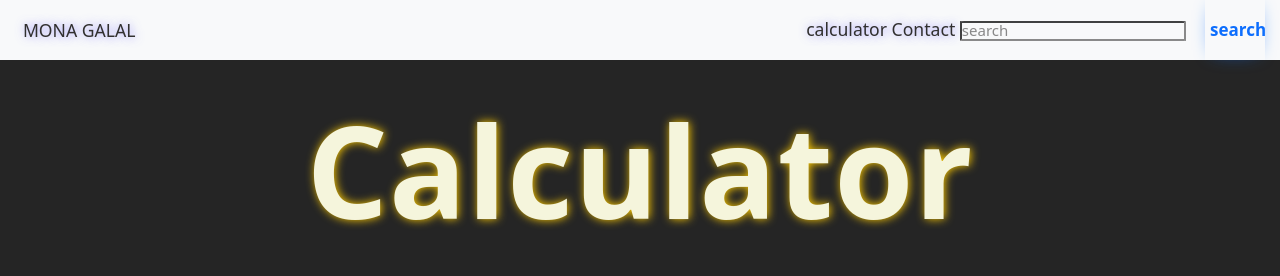
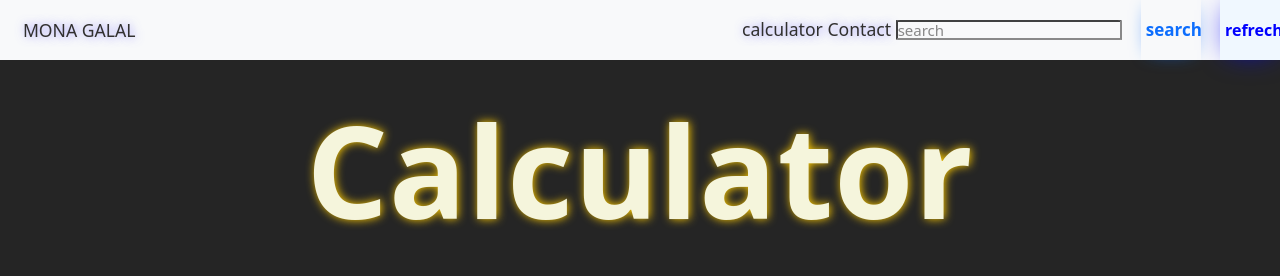
Before and after one commit to MonaHasanin/Calcolator, a plain HTML site: page index.html in a window 1280 px wide. Shown: the top 276 px of the page. Drawn offline with nearby package versions, Linux system fonts and the light colour scheme.

Commit message:
Update index.html

```diff
--- a/index.html
+++ b/index.html
@@ -24,6 +24,8 @@
           <a href="#footer">Contact </a>
           <input id="btn10" type="text" placeholder="search">
           <button class="search" id="search" type="submit"   onclick="showPrompt()">search</button>
+                      <button class="refrech" id="search" type="submit"  onclick="refrech()" style="background-color: aliceblue; color: blue; box-shadow: 10px blue;">refrech</button>
+
         </nav>
 
 </header>
```
